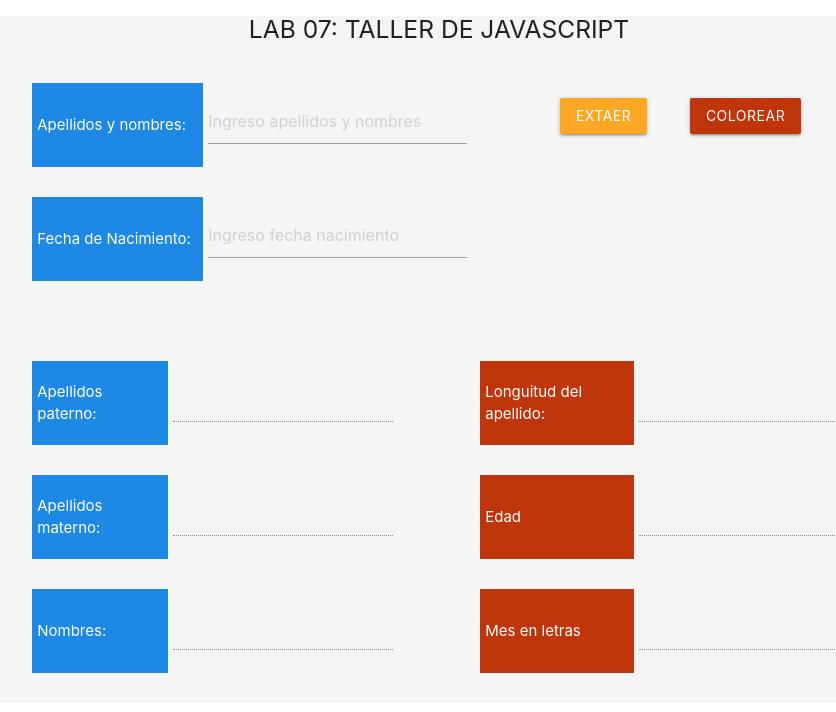
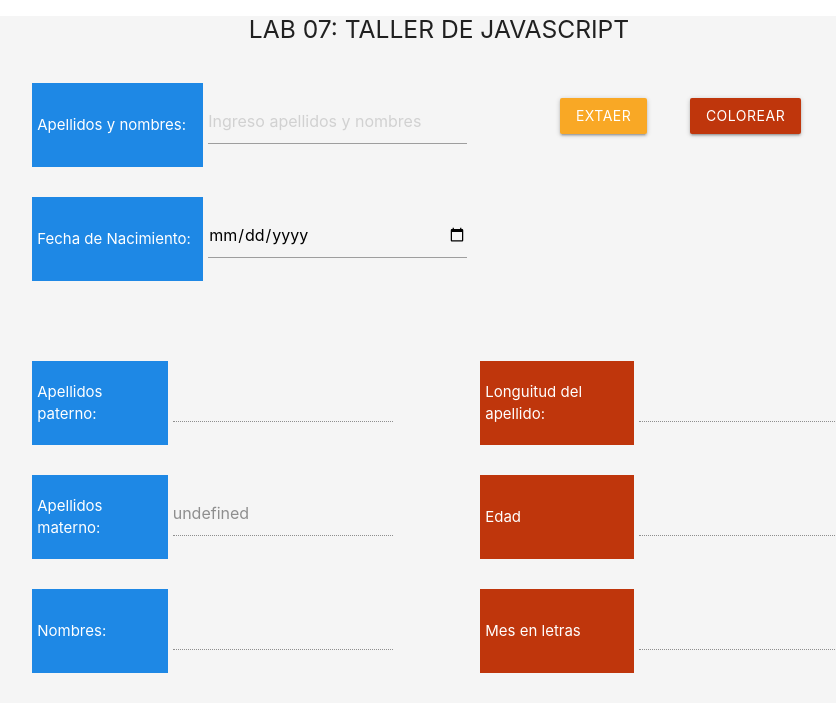
Before and after one commit to Lenercn/Lenercn.github.io, a plain HTML site: page lab07.html in a window 1280 px wide. Both pictures are taken after a click on the element "EXTAER". Shown: the whole page, without its empty margins (201-1037 px from the left). Drawn offline with nearby package versions, Linux system fonts and the light colour scheme.

Commit message:
segundo entregable

```diff
--- /dev/null
+++ b/js/lab07.js
@@ -0,0 +1,69 @@
+///calendar
+
+// document.addEventListener('DOMContentLoaded', function() {
+//     formt = dd / mm / yyyy;
+//     var elems = document.querySelectorAll('.datepicker');
+//     var instances = M.Datepicker.init(elems);
+// });
+// // Or with jQuery
+// $(document).ready(function() {
+//     $('.datepicker').datepicker();
+// });
+//validar
+function validar() {
+    let validar = document.getElementById("apnom").value;
+    if (apnom.value == 0) {
+        alert("campo nombre vacio")
+    }
+
+}
+/// segundo entregable extarer
+function obtenerDatos() {
+
+    let apnom = document.getElementById("apnom").value;
+
+    let cadnombre = apnom.split(" ");
+    for (let index = 0; index < cadnombre.length; index++) {
+        if (index >= 2) {
+            let snombre = document.getElementById("snombre").value += cadnombre[index] + " ";
+        }
+
+    }
+    let appat = document.getElementById("appat").value = cadnombre[0];
+    let apmat = document.getElementById("apmat").value = cadnombre[1];
+    let tamaño = (cadnombre[0].length + cadnombre[1].length);
+    document.getElementById("long").value = tamaño;
+    //alert("mensaje de alerta" + tamaño);
+    let fecha = new Date();
+    //   alert("fecha" + fecha);
+    fecha = document.getElementById("fecha").value;
+    meses = ["Enero",
+        "Febrero",
+        "Marzo",
+        "Abril",
+        "Mayo",
+        "Junio",
+        "Julio",
+        "Agosto",
+        "Setiembre",
+        "Octubre",
+        "Noviembre",
+        "diciemdre"
+    ];
+    let nmes = fecha.split("-")
+    let mes = parseInt(nmes[1] - 1);
+
+    document.getElementById("edad").value = `${ edad(fecha) }`;
+    document.getElementById("mes").value = meses[mes];
+}
+edad = (fecha) => {
+    var actual = new Date();
+    var naci = new Date(fecha);
+    var edad = actual.getFullYear() - naci.getFullYear();
+    mes = actual.getMonth() - naci.getMonth();
+    if (mes < 0 || mes == 0 & actual.getDate() < naci.getDate()) {
+        edad;
+    }
+    return edad;
+
+}
--- a/lab07.html
+++ b/lab07.html
@@ -32,12 +32,15 @@
                             <td id="azul">
                                 <span>Apellidos y nombres:</span>
                             </td>
-                            <td><input type="text" placeholder="Ingreso apellidos y nombres">
+                            <td>
+                                <input id="apnom" type="text" placeholder="Ingreso apellidos y nombres">
                             </td>
                         </tr>
                         <tr>
                             <td id="azul"> <span id="azul" class="white-text">Fecha de Nacimiento:</span></td>
-                            <td><input type="text" class="datepicker  black-text" placeholder="Ingreso fecha nacimiento"></td>
+                            <td>
+                                <input id="fecha" type="date" placeholder="Ingreso fecha nacimiento">
+                            </td>
 
                         </tr>
 
@@ -53,11 +56,11 @@
 
                         <tr>
                             <td>
-                                <div class="btn #f9a825 yellow darken-3">Extaer</div>
+                                <div class="btn #f9a825 yellow darken-3" onclick="validar(), obtenerDatos()">Extaer</div>
 
                             </td>
                             <td>
-                                <div class="btn #bf360c deep-orange darken-4">Colorear</div>
+                                <div class="btn #bf360c deep-orange darken-4" onclick="">Colorear</div>
                             </td>
 
                         </tr>
@@ -69,6 +72,7 @@
             </div>
 
         </div>
+        <form name="registro1"></form>
 
         <div class="row center-align white-text ">
             <div class="izq col s12 m12 l6 xl6">
@@ -78,17 +82,17 @@
                             <td id="azul">
                                 <span>Apellidos paterno:</span>
                             </td>
-                            <td><input type="text" disabled>
+                            <td><input name="appat" id="appat" type="text" disabled>
                             </td>
                         </tr>
                         <tr>
                             <td id="azul"> <span class="white-text">Apellidos materno:</span></td>
-                            <td><input type="text" disabled></td>
+                            <td><input id="apmat" type="text" disabled></td>
 
                         </tr>
                         <tr>
                             <td id="azul"> <span class="white-text">Nombres:</span></td>
-                            <td><input type="text" disabled></td>
+                            <td><input id="snombre" type="text" disabled></td>
 
                         </tr>
 
@@ -103,17 +107,17 @@
                             <td id="rojo">
                                 <span>Longuitud del apellido:</span>
                             </td>
-                            <td><input type="text" disabled>
+                            <td><input id="long" type="text" disabled>
                             </td>
                         </tr>
                         <tr>
                             <td id="rojo"> <span class="white-text">Edad</span></td>
-                            <td><input type="text" disabled></td>
+                            <td><input id="edad" type="text" disabled></td>
 
                         </tr>
                         <tr>
                             <td id="rojo"> <span class="white-text">Mes en letras</span></td>
-                            <td id="rojo1"><input type="text" disabled></td>
+                            <td id="rojo1"><input id="mes" type="text" disabled></td>
 
                         </tr>
 
@@ -129,16 +133,7 @@
 
 
     <script src="https://cdnjs.cloudflare.com/ajax/libs/materialize/1.0.0-rc.2/js/materialize.min.js"></script>
-    <script>
-        document.addEventListener('DOMContentLoaded', function() {
-            var elems = document.querySelectorAll('.datepicker');
-            var instances = M.Datepicker.init(elems);
-        });
-        // Or with jQuery
-        $(document).ready(function() {
-            $('.datepicker').datepicker();
-        });
-    </script>
+    <script src="js/lab07.js"></script>
 </body>
 
 </html>
```
